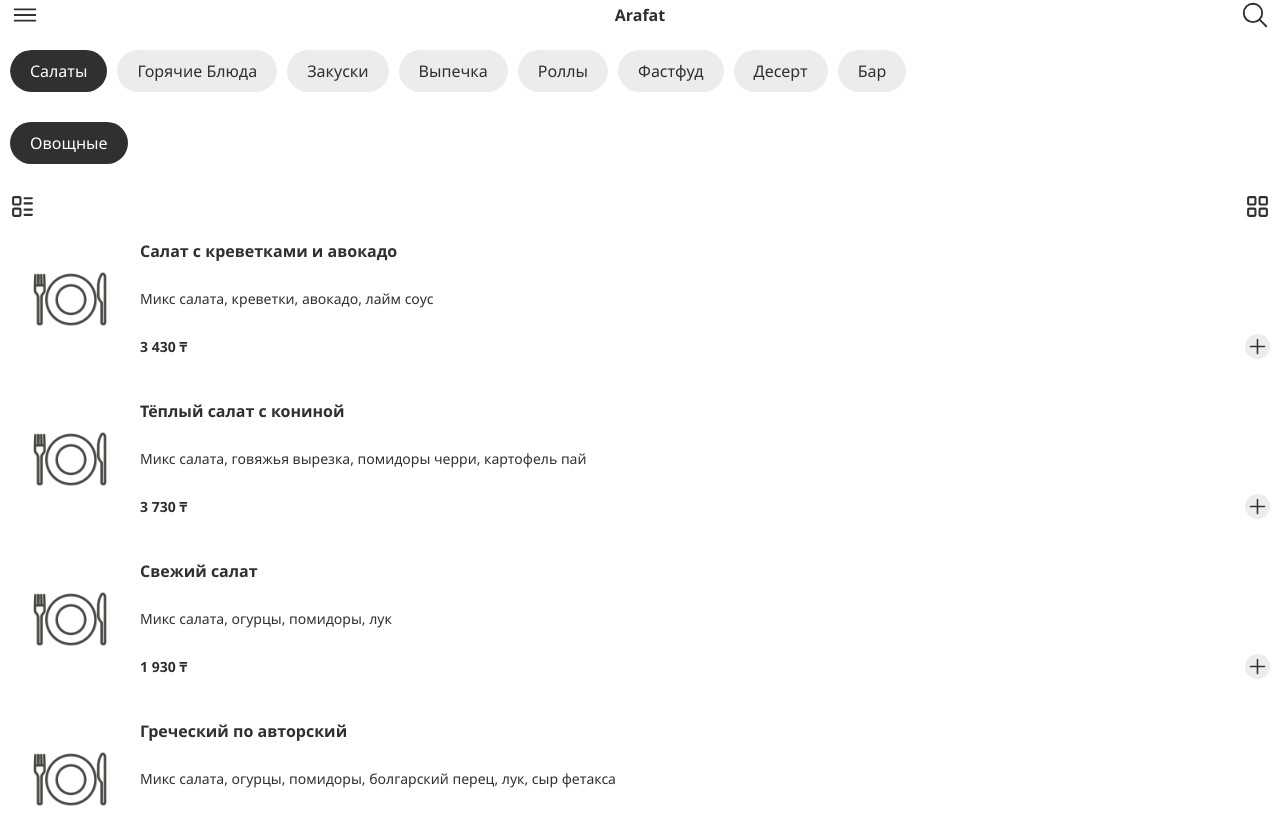
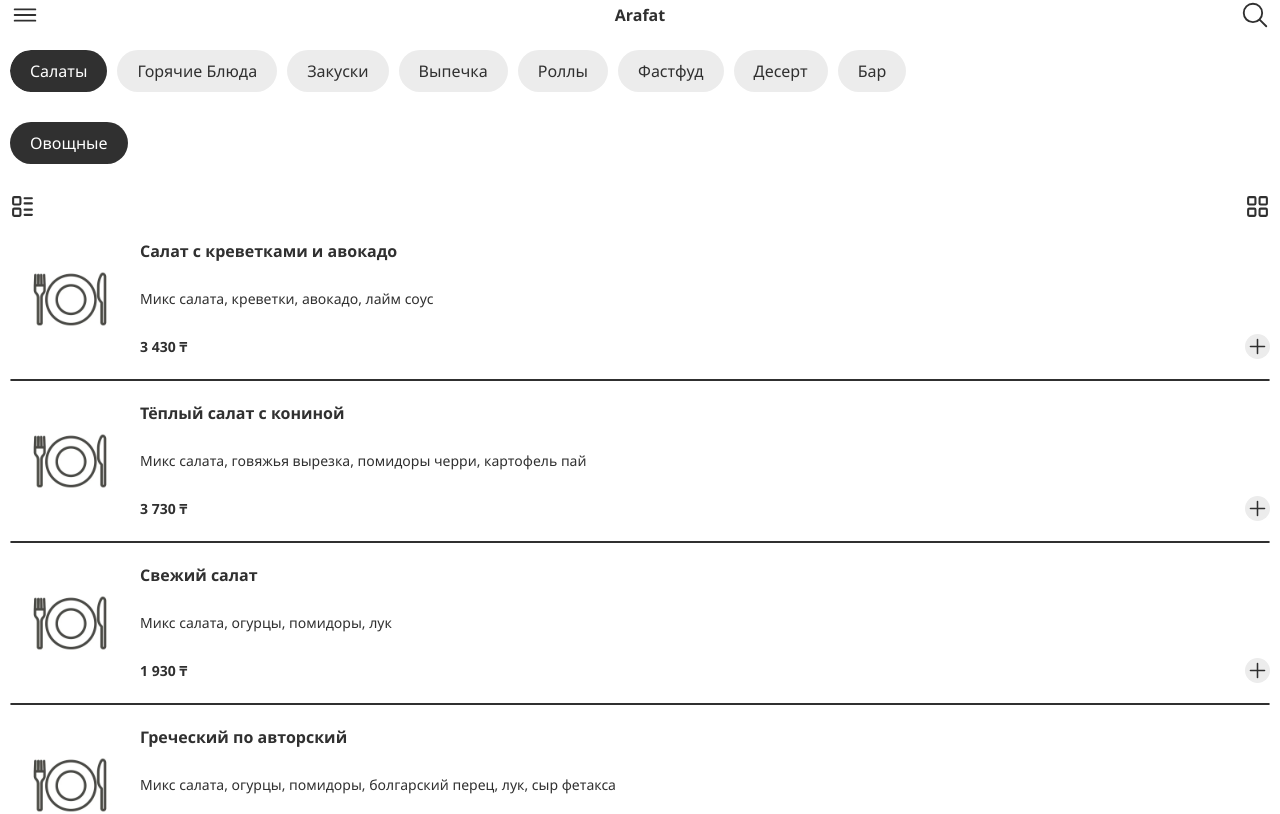
Before and after one commit to alikhankaiyrbay/arafat-menu, a React (Vite) app: page /menu/salads/vegetables in a window 1280 px wide. Shown: the top 814 px of the page. Built offline with nearby package versions, Linux system fonts and the light colour scheme.

Commit message:
arafat-menu

```diff
--- a/src/main.css
+++ b/src/main.css
@@ -35,3 +35,8 @@ body.no-scroll {
 .root-shift {
   left: 0%;
 }
+
+.between-line {
+  border: 1px solid #303030;
+  border-radius: 100px;
+}
```
